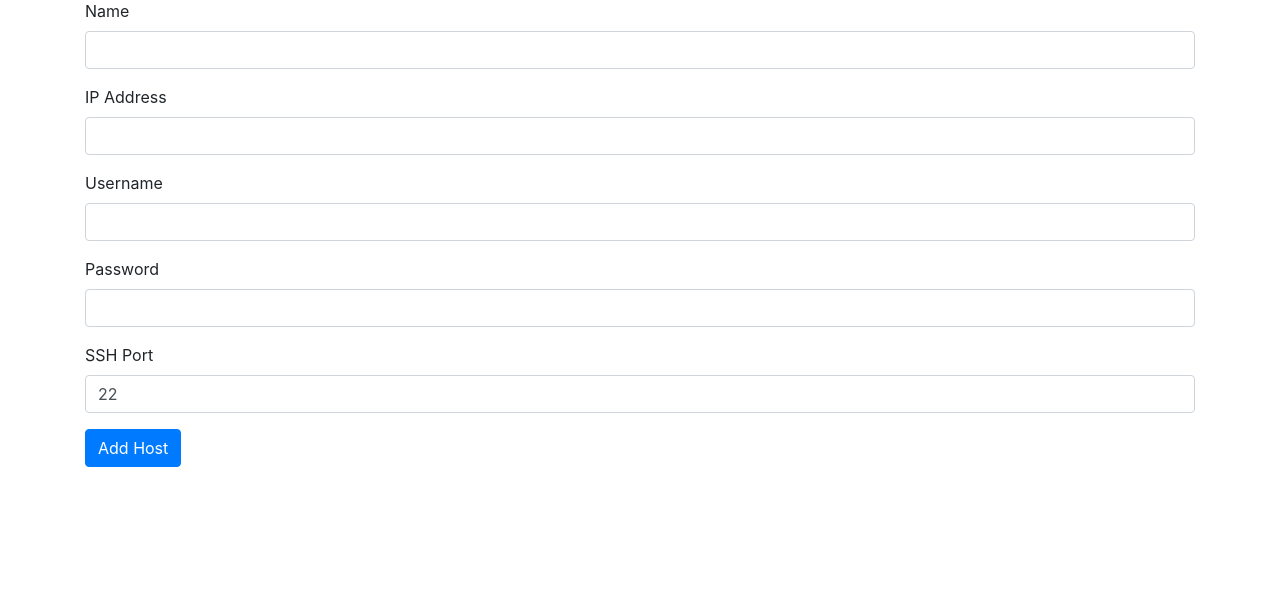
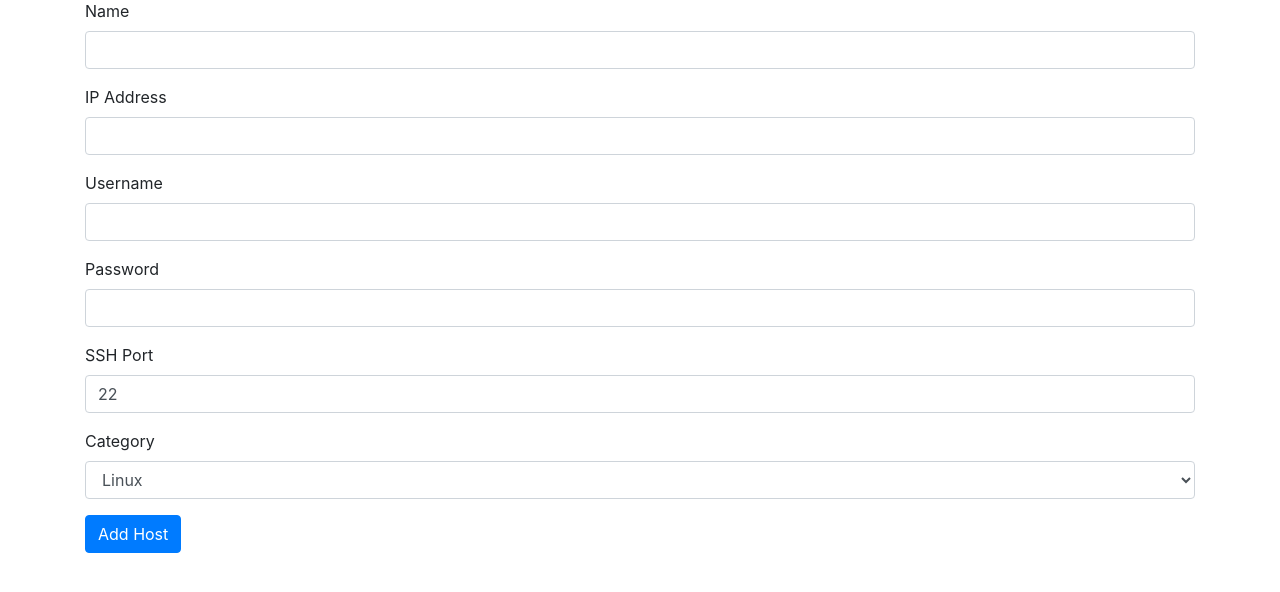
Before and after one commit to De0xyS3/ups_apc_monitor, a Flask app: page /add_host in a window 1280 px wide. Shown: the part 169-761 px from the top of the page. Run offline with Flask 3, Linux system fonts and the light colour scheme; parts of the project's set-up code (start-up, migrations or seed data) failed here and were passed over; some libraries are stand-ins or nearby versions.

Commit message:
Update add_host.html

```diff
--- a/app/templates/add_host.html
+++ b/app/templates/add_host.html
@@ -25,6 +25,16 @@
             <label for="port">SSH Port</label>
             <input type="number" class="form-control" id="port" name="port" value="22" required>
         </div>
+        <div class="form-group">
+            <label for="category">Category</label>
+            <select class="form-control" id="category" name="category" required>
+                <option value="Linux">Linux</option>
+                <option value="Windows">Windows</option>
+                <option value="FreeBSD">FreeBSD</option>
+                <option value="VMware">VMware</option>
+                <option value="Proxmox">Proxmox</option>
+            </select>
+        </div>
         <button type="submit" class="btn btn-primary">Add Host</button>
     </form>
 {% endblock %}
```
